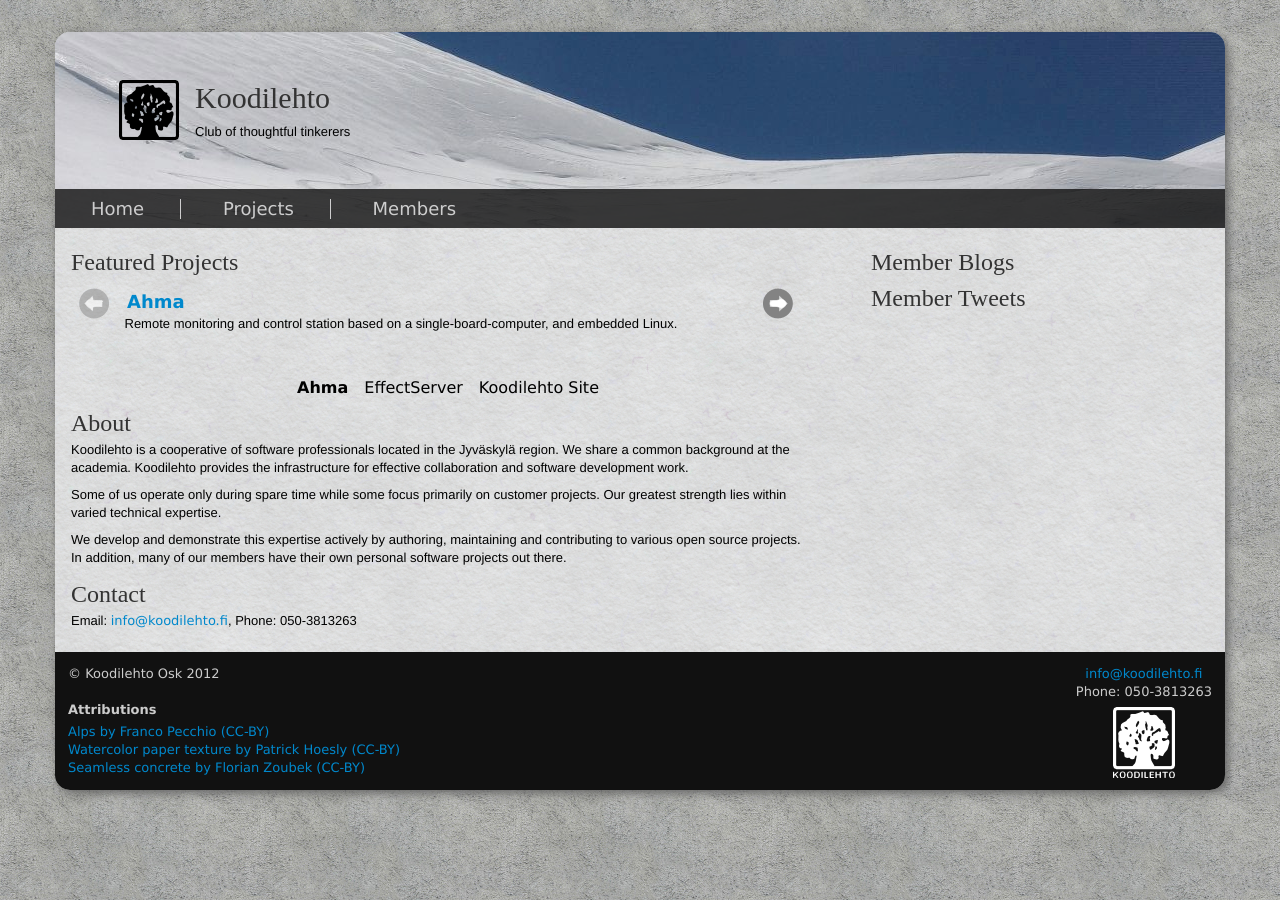
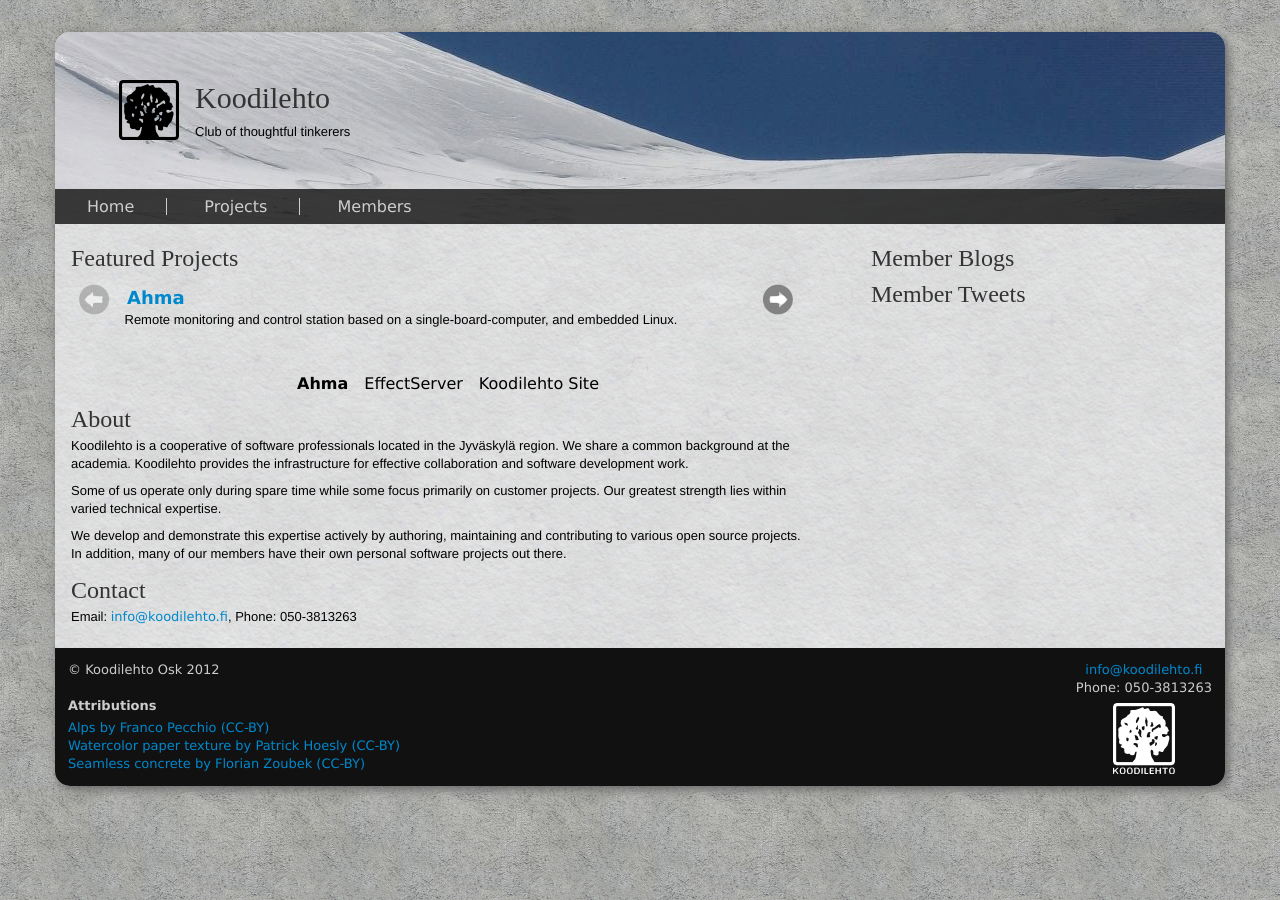
Before and after one commit to koodilehto/koodilehto-site, a Jekyll site: the page built from index.html, in a window 1280 px wide. Built offline with Jekyll 4.4.1, drawn with Linux system fonts in a browser that asks for light colours; some web fonts are replaced.

Commit message:
Navigation font size, separators changed

```diff
--- a/css/base.css
+++ b/css/base.css
@@ -8,7 +8,7 @@ a {
 }
 
 h1, h2, .navi li {
-    font-family: 'Marmelad', cursive;
+    font-family: 'Marmelad';
     font-weight: 400;
 }
 
@@ -126,7 +126,7 @@ footer {
     margin: 0;
     background: #111;
     list-style: none;
-    font-size: large;
+    font-size: medium;
 }
 
 .navi {
@@ -147,6 +147,11 @@ footer {
     display: inline;
     border-right: 1px solid #CCC;
 }
+
+.subnavi li {
+    border-right: 1px dotted #CCC;
+}
+
 
 .navi li:last-child {
     border-right: none;
```
